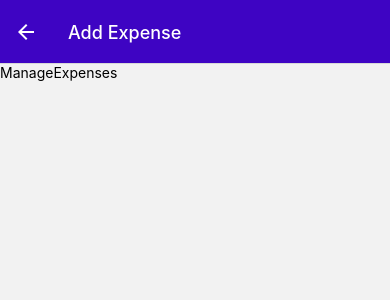
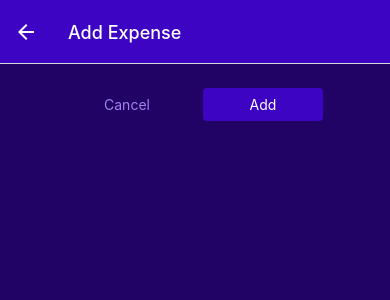
Before and after one commit to SmgTR/Expenses_Tracker_RN, a React Native app in the folder client/: screen /ManageExpense in a window 390 px wide. Shown: the top 300 px of the page. Built offline with nearby package versions, Linux system fonts and the light colour scheme.

Commit message:
add or edit screen

```diff
--- a/client/src/Screens/ManageExpenses.tsx
+++ b/client/src/Screens/ManageExpenses.tsx
@@ -1,7 +1,10 @@
 import { AppRootParamList } from 'navigation';
 import { FC, useLayoutEffect } from 'react';
-import { View, Text } from 'react-native';
+import { View, Text, StyleSheet } from 'react-native';
 import type { NativeStackScreenProps } from '@react-navigation/native-stack';
+import IconButton from '@/Components/UI/IconButton';
+import { GlobalStyles } from '@/Constants/styles';
+import Button from '@/Components/UI/Button';
 
 type Props = NativeStackScreenProps<AppRootParamList, 'ManageExpense'>;
 
@@ -15,13 +18,64 @@ const ManageExpenses: FC<Props> = ({ route, navigation }) => {
     });
   }, [navigation, isEditing]);
 
-  console.log(navigation);
+  const deleteExpenseHandler = () => {
+    navigation.goBack();
+  };
+
+  const cancelHandler = () => {
+    navigation.goBack();
+  };
+
+  const confirmHandler = () => {
+    navigation.goBack();
+  };
 
   return (
-    <View>
-      <Text>ManageExpenses</Text>
+    <View style={styles.container}>
+      <View style={styles.buttonsContainer}>
+        <Button mode="flat" onPress={cancelHandler} style={styles.button}>
+          Cancel
+        </Button>
+        <Button onPress={confirmHandler} style={styles.button}>
+          {isEditing ? 'Update' : 'Add'}
+        </Button>
+      </View>
+      {isEditing && (
+        <View style={styles.deleteContainer} testID="manageDelete">
+          <IconButton
+            icon="trash"
+            color={GlobalStyles.colors.error500}
+            size={36}
+            onPress={deleteExpenseHandler}
+          />
+        </View>
+      )}
     </View>
   );
 };
 
 export default ManageExpenses;
+
+const styles = StyleSheet.create({
+  container: {
+    flex: 1,
+    padding: 24,
+    backgroundColor: GlobalStyles.colors.primary800
+  },
+  deleteContainer: {
+    marginTop: 16,
+    paddingTop: 8,
+    borderTopWidth: 2,
+    borderTopColor: GlobalStyles.colors.primary200,
+    alignItems: 'center'
+  },
+  button: {
+    minWidth: 120,
+    marginHorizontal: 8
+  },
+  buttonsContainer: {
+    flexDirection: 'row',
+    alignItems: 'center',
+    justifyContent: 'center'
+  }
+});
```
Also changed, not shown: 1 other file (tests, documents, lock files or other folders).
